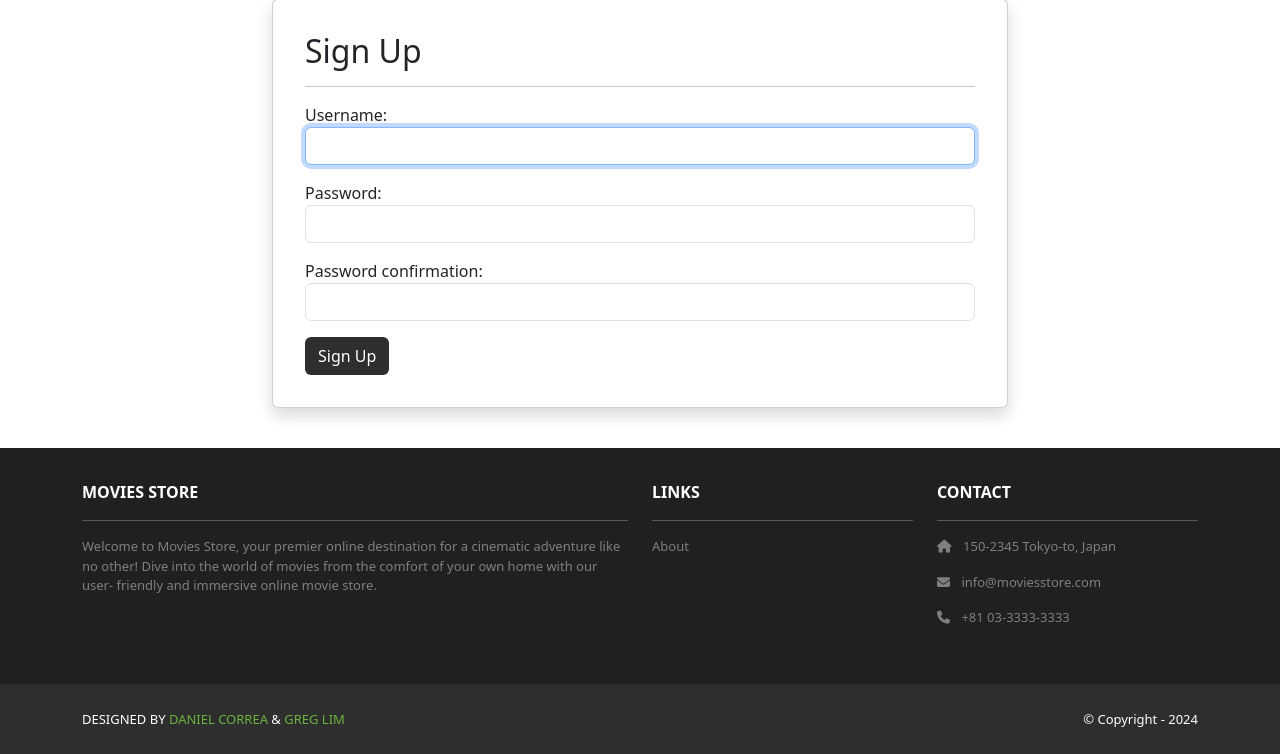
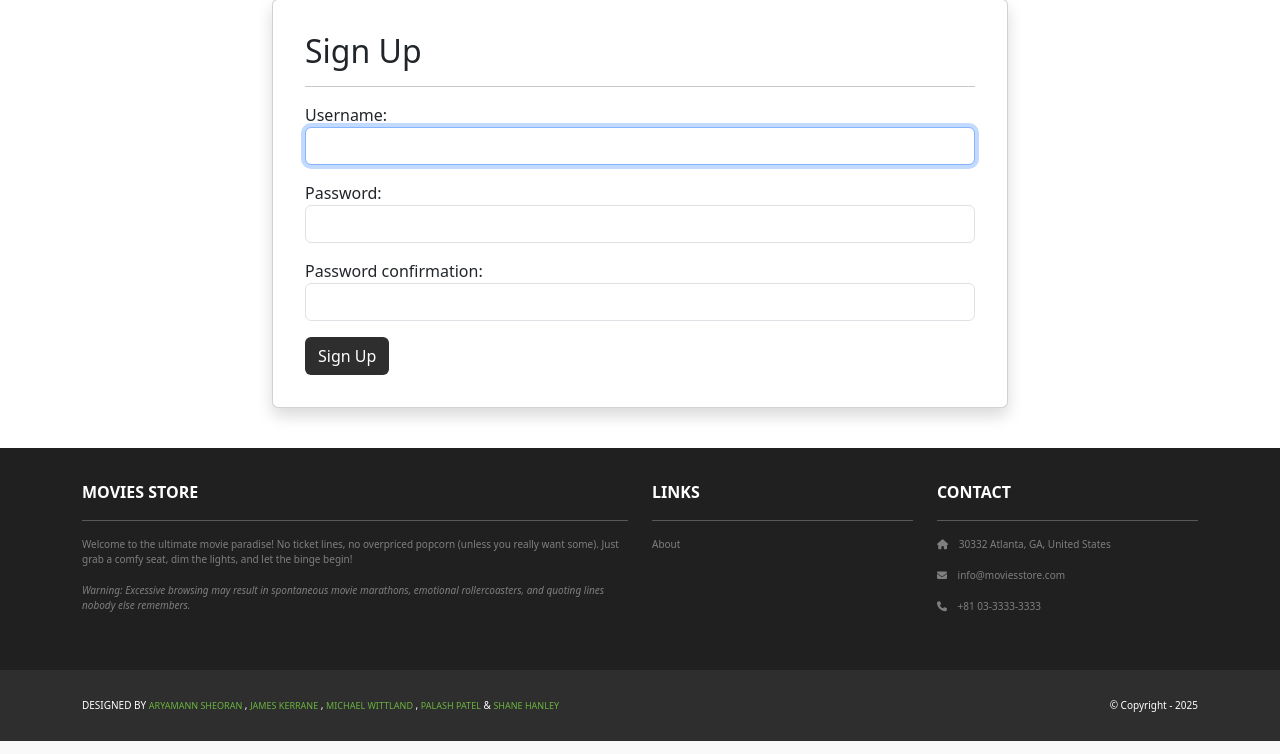
Before and after one commit to thatrobotdev/moviesstore, a Django app: page /accounts/signup in a window 1280 px wide. Shown: the part 123-877 px from the top of the page. Run offline with Django 5.2, Linux system fonts and the light colour scheme; some libraries are stand-ins or nearby versions.

Commit message:
updated footer

```diff
--- a/moviesstore/static/css/style.css
+++ b/moviesstore/static/css/style.css
@@ -15,19 +15,20 @@
 }
 .ms-footer p {
   color: #7f7f7f;
-  font-size: 13px;
+  font-size: 10px;
 }
 .ms-footer a:hover {
   color: #6ab43e;
   text-decoration: none;
 }
 .ms-footer-bottom span {
-  font-size: 13px;
+  font-size: 10px;
   line-height: 38px;
 }
 .ms-footer-bottom a {
   color: #6ab43e;
   text-decoration: none;
+  font-size: 9px !important;
 }
 .ms-footer-bottom a:hover {
   color: #fff;
--- a/moviesstore/templates/base.html
+++ b/moviesstore/templates/base.html
@@ -83,10 +83,13 @@ initial-scale=1"
             <b>MOVIES STORE</b>
             <hr />
             <p>
-              Welcome to Movies Store, your premier online destination for a
-              cinematic adventure like no other! Dive into the world of movies
-              from the comfort of your own home with our user- friendly and
-              immersive online movie store.
+              Welcome to the ultimate movie paradise! No ticket lines,
+              no overpriced popcorn (unless you really want some).
+              Just grab a comfy seat, dim the lights, and let the binge begin!
+            </p>
+            <p>
+            <i>Warning: Excessive browsing may result in spontaneous movie marathons,
+                 emotional rollercoasters, and quoting lines nobody else remembers.</i>
             </p>
           </div>
           <div class="col-md-3 col-lg-3 col-xl-3 mx-auto mb-4">
@@ -97,7 +100,7 @@ initial-scale=1"
           <div class="col-md-3 col-lg-3 col-xl-3 mx-auto mb-4">
             <b>CONTACT</b>
             <hr />
-            <p><i class="fas fa-home me-2"></i> 150-2345 Tokyo-to, Japan</p>
+            <p><i class="fas fa-home me-2"></i> 30332 Atlanta, GA, United States</p>
             <p>
               <i class="fas fa-envelope me-2"></i>
               info@moviesstore.com
@@ -115,15 +118,29 @@ initial-scale=1"
         <div class="me-5 text-white">
           <span
             >DESIGNED BY
+            <a href="https://linkedin.com/in/aryamann-sheoran" target="_blank"
+              >ARYAMANN SHEORAN</a
+            >
+            ,
+            <a href="https://thatrobotdev.github.io/cs-2340-team-website/" target="_blank"
+              >JAMES KERRANE</a
+            >
+            ,
             <a href="https://www.x.com/danielgarax" target="_blank"
-              >DANIEL CORREA</a
+              >MICHAEL WITTLAND</a
+            >
+            ,
+            <a href="https://www.x.com/danielgarax" target="_blank"
+              >PALASH PATEL</a
             >
             &
-            <a href="https://www.x.com/greglim81" target="_blank">GREG LIM</a>
+            <a href="https://www.linkedin.com/in/shane-hanley-a46972258" target="_blank"
+              >SHANE HANLEY</a
+            >
           </span>
         </div>
         <div class="text-white">
-          <span>© Copyright - 2024</span>
+          <span>© Copyright - 2025</span>
         </div>
       </div>
     </section>
```
